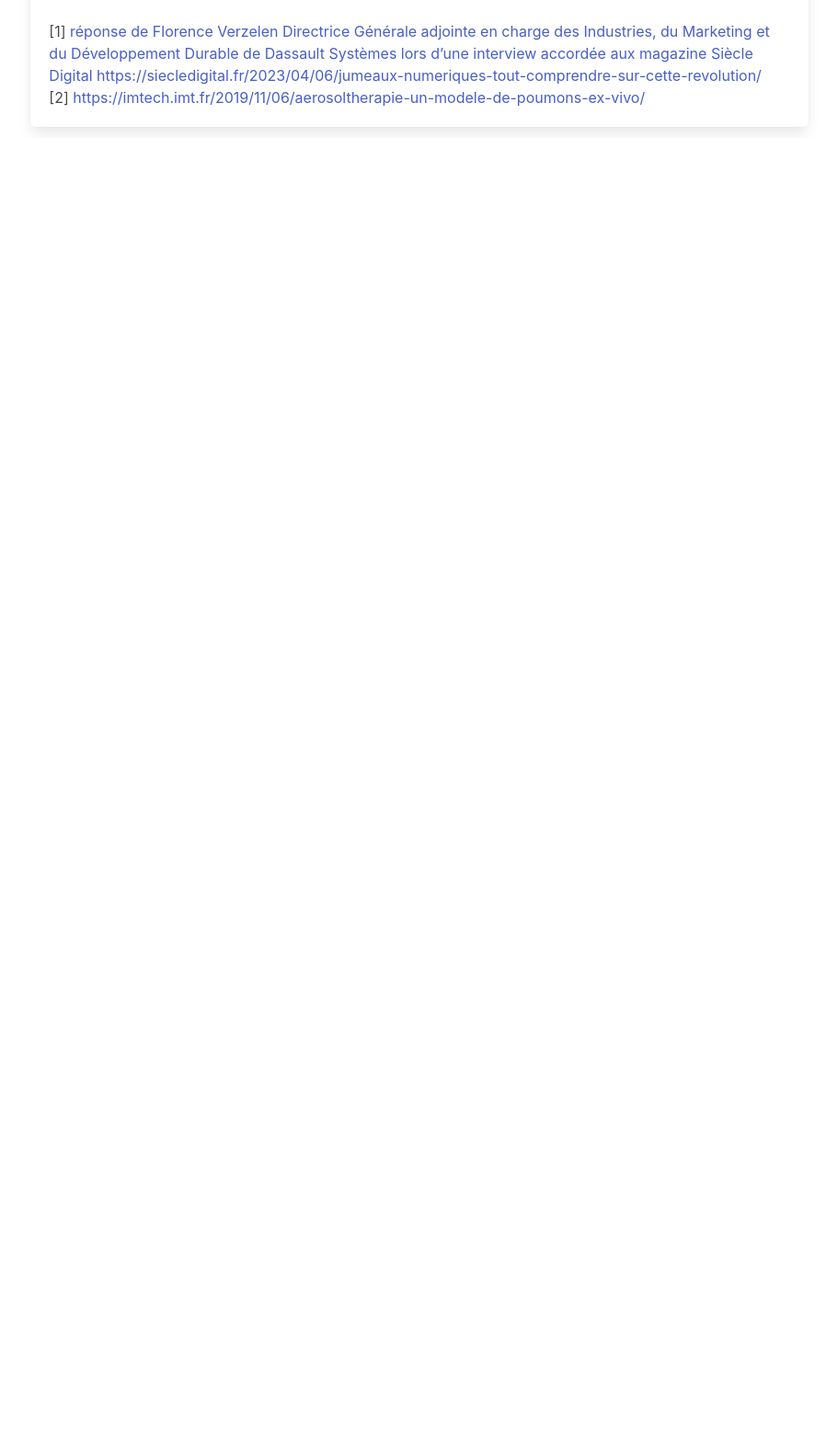
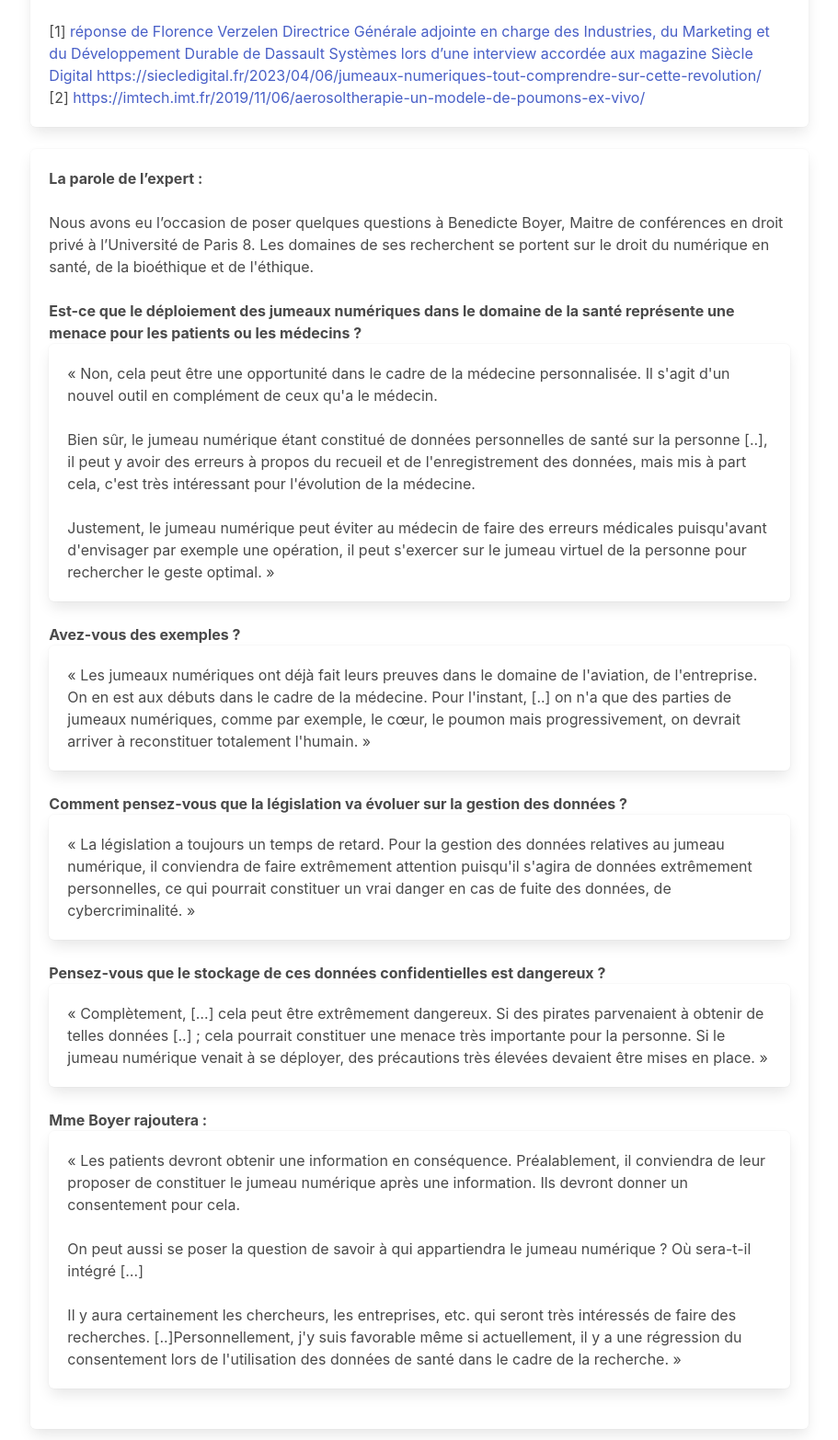
Before and after one commit to Alexandre-Roussel48/ControverseSite, a Flask app: page /medical in a window 1280 px wide. Shown: the part 1366-2932 px from the top of the page at 92% size, without its empty margins (184-1095 px from the left). Before the commit the page ends 1510 px from the top, so only its background shows below. Run offline with Flask 2, Linux system fonts and the light colour scheme.

Commit message:
ajout parole expert

```diff
--- a/templates/medical.html
+++ b/templates/medical.html
@@ -34,5 +34,43 @@
 			</p>
 		</div>
 	</div>
+	<div class="column is-8 is-offset-2">
+		<div class="box">
+			<p>
+				<b>La parole de l’expert :</b>
+				<br><br>
+				Nous avons eu l’occasion de poser quelques questions à Benedicte Boyer, Maitre de conférences en droit privé à l’Université de Paris 8. Les domaines de ses recherchent se portent sur le droit du numérique en santé, de la bioéthique et de l'éthique.
+				<br><br>
+				<b>Est-ce que le déploiement des jumeaux numériques dans le domaine de la santé représente une menace pour les patients ou les médecins ?</b>
+				<div class="box">
+					« Non, cela peut être une opportunité dans le cadre de la médecine personnalisée. Il s'agit d'un nouvel outil en complément de ceux qu'a le médecin.
+					<br><br>
+					Bien sûr, le jumeau numérique étant constitué de données personnelles de santé sur la personne [..], il peut y avoir des erreurs à propos du recueil et de l'enregistrement des données, mais mis à part cela, c'est très intéressant pour l'évolution de la médecine.
+					<br><br>
+					Justement, le jumeau numérique peut éviter au médecin de faire des erreurs médicales puisqu'avant d'envisager par exemple une opération, il peut s'exercer sur le jumeau virtuel de la personne pour rechercher le geste optimal. »
+				</div>
+				<b>Avez-vous des exemples ?</b>
+				<div class="box">
+					« Les jumeaux numériques ont déjà fait leurs preuves dans le domaine de l'aviation, de l'entreprise. On en est aux débuts dans le cadre de la médecine. Pour l'instant, [..] on n'a que des parties de jumeaux numériques, comme par exemple, le cœur, le poumon mais progressivement, on devrait arriver à reconstituer totalement l'humain. »
+				</div>
+				<b>Comment pensez-vous que la législation va évoluer sur la gestion des données ?</b>
+				<div class="box">
+					« La législation a toujours un temps de retard. Pour la gestion des données relatives au jumeau numérique, il conviendra de faire extrêmement attention puisqu'il s'agira de données extrêmement personnelles, ce qui pourrait constituer un vrai danger en cas de fuite des données, de cybercriminalité. »
+				</div>
+				<b>Pensez-vous que le stockage de ces données confidentielles est dangereux ?</b>
+				<div class="box">
+					« Complètement, […] cela peut être extrêmement dangereux. Si des pirates parvenaient à obtenir de telles données [..] ; cela pourrait constituer une menace très importante pour la personne. Si le jumeau numérique venait à se déployer, des précautions très élevées devaient être mises en place. »
+				</div>
+				<b>Mme Boyer rajoutera :</b>
+				<div class="box">
+					« Les patients devront obtenir une information en conséquence. Préalablement, il conviendra de leur proposer de constituer le jumeau numérique après une information. Ils devront donner un consentement pour cela.
+					<br><br>
+					On peut aussi se poser la question de savoir à qui appartiendra le jumeau numérique ? Où sera-t-il intégré […]
+					<br><br>
+					Il y aura certainement les chercheurs, les entreprises, etc. qui seront très intéressés de faire des recherches. [..]Personnellement, j'y suis favorable même si actuellement, il y a une régression du consentement lors de l'utilisation des données de santé dans le cadre de la recherche. »
+				</div>
+			</p>
+		</div>
+	</div>
 </div>
 {% endblock %}
```
